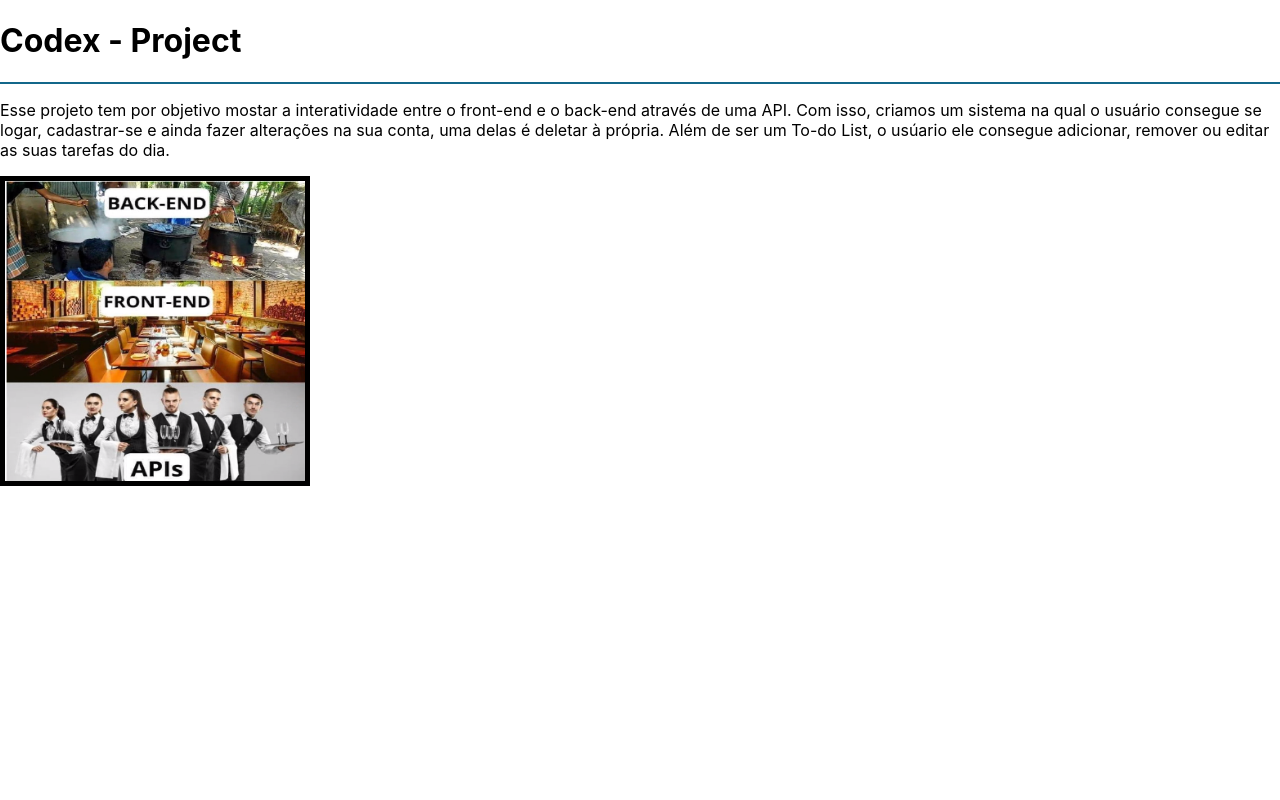
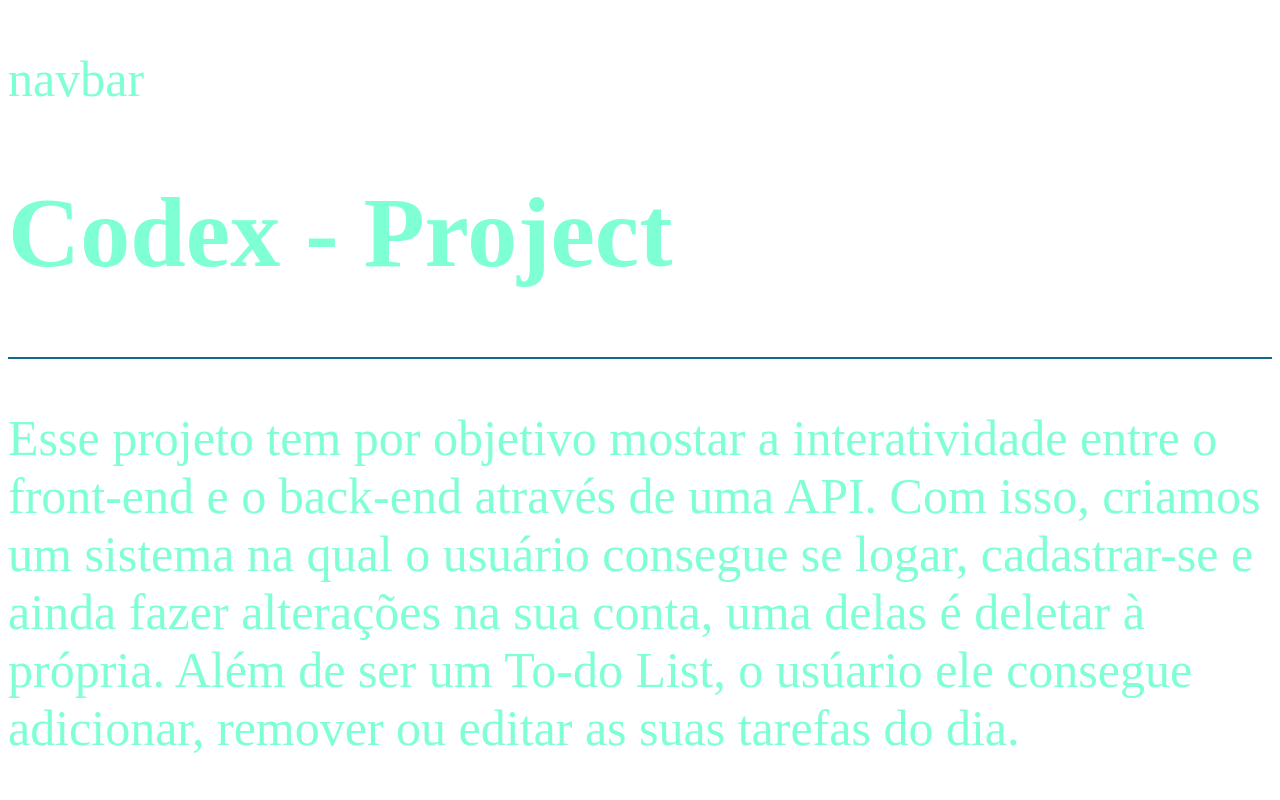
Before and after one commit to kenbme/codex-front, a React (Create React App) app: page / in a window 1280 px wide. Shown: the top 800 px of the page. Built offline with nearby package versions, Linux system fonts and the light colour scheme; no server answers.

Commit message:
Definindo uso de token

```diff
--- a/src/App.css
+++ /dev/null
@@ -1,38 +0,0 @@
-.App {
-  text-align: center;
-}
-
-.App-logo {
-  height: 40vmin;
-  pointer-events: none;
-}
-
-@media (prefers-reduced-motion: no-preference) {
-  .App-logo {
-    animation: App-logo-spin infinite 20s linear;
-  }
-}
-
-.App-header {
-  background-color: #282c34;
-  min-height: 100vh;
-  display: flex;
-  flex-direction: column;
-  align-items: center;
-  justify-content: center;
-  font-size: calc(10px + 2vmin);
-  color: white;
-}
-
-.App-link {
-  color: #61dafb;
-}
-
-@keyframes App-logo-spin {
-  from {
-    transform: rotate(0deg);
-  }
-  to {
-    transform: rotate(360deg);
-  }
-}
--- a/src/App.js
+++ b/src/App.js
@@ -1,6 +1,5 @@
-import "./App.css";
+import { BrowserRouter, Routes, Route } from "react-router-dom";
 import Index from "./pages/Index";
-import { BrowserRouter, Routes, Route } from "react-router-dom";
 
 function App() {
   return (
--- /dev/null
+++ b/src/components/navbar/NavBar.js
@@ -0,0 +1,11 @@
+import "./style.css";
+
+function NavBar() {
+  return (
+    <div className="NavBar">
+      <p>navbar</p>
+    </div>
+  );
+}
+
+export default NavBar;
--- /dev/null
+++ b/src/components/navbar/style.css
@@ -0,0 +1,4 @@
+div {
+  color: aquamarine;
+  font-size: 50px;
+}
--- a/src/index.css
+++ /dev/null
@@ -1,13 +0,0 @@
-body {
-  margin: 0;
-  font-family: -apple-system, BlinkMacSystemFont, 'Segoe UI', 'Roboto', 'Oxygen',
-    'Ubuntu', 'Cantarell', 'Fira Sans', 'Droid Sans', 'Helvetica Neue',
-    sans-serif;
-  -webkit-font-smoothing: antialiased;
-  -moz-osx-font-smoothing: grayscale;
-}
-
-code {
-  font-family: source-code-pro, Menlo, Monaco, Consolas, 'Courier New',
-    monospace;
-}
--- a/src/index.js
+++ b/src/index.js
@@ -1,6 +1,5 @@
 import React from 'react';
 import ReactDOM from 'react-dom/client';
-import './index.css';
 import App from './App';
 import reportWebVitals from './reportWebVitals';
 
--- a/src/pages/Index.js
+++ b/src/pages/Index.js
@@ -1,11 +1,32 @@
+import NavBar from "../components/navbar/NavBar";
+import { useEffect, useState } from "react";
+
 function Index() {
+  const [token, setToken] = useState(undefined);
+  useEffect(() => {
+    fetch("http://localhost:4000/signin", {
+      method: "POST",
+      body: JSON.stringify({
+        username: "Joao12",
+        password: "senhaDificil123!",
+      }),
+      headers: { "Content-type": "application/json; charset=UTF-8" },
+    })
+      .then((response) => response.json())
+      .then((json) => setToken(json.token))
+      .catch((err) => console.log(err));
+  }, []);
+
+  console.log(token);
+
   return (
     <>
+      <NavBar />
       <main>
         <div id="apresentacao">
           <h1>Codex - Project</h1>
           <hr color="#13678A" />
-          <p class="paragrafo">
+          <p className="paragrafo">
             {" "}
             Esse projeto tem por objetivo mostar a interatividade entre o
             front-end e o back-end através de uma API. Com isso, criamos um
@@ -21,7 +42,8 @@ function Index() {
               width="300px"
               height="300px"
               border="5px"
-              class="imagem-apresentacao"
+              className="imagem-apresentacao"
+              alt="garçom"
             />
           </div>
         </div>
```
